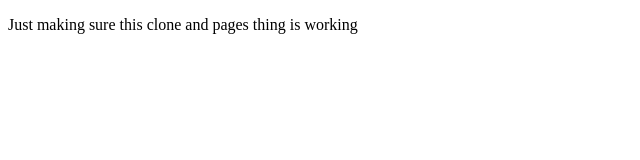
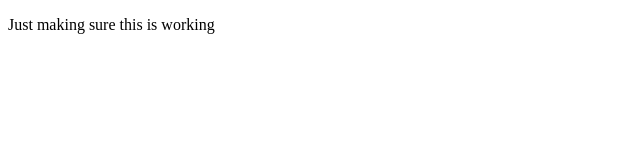
Before and after one commit to lbugg/wdd230, a plain HTML site: page index.html in a window 1280 px wide. Shown: the whole page, without its empty margins (0-640 px from the left). Drawn offline with Linux system fonts and the light colour scheme.

Commit message:
initial test file

```diff
--- a/index.html
+++ b/index.html
@@ -7,6 +7,6 @@
     <title>Document</title>
 </head>
 <body>
-    <p>Just making sure this clone and pages thing is working</p>
+    <p>Just making sure this is working</p>
 </body>
 </html>
```
